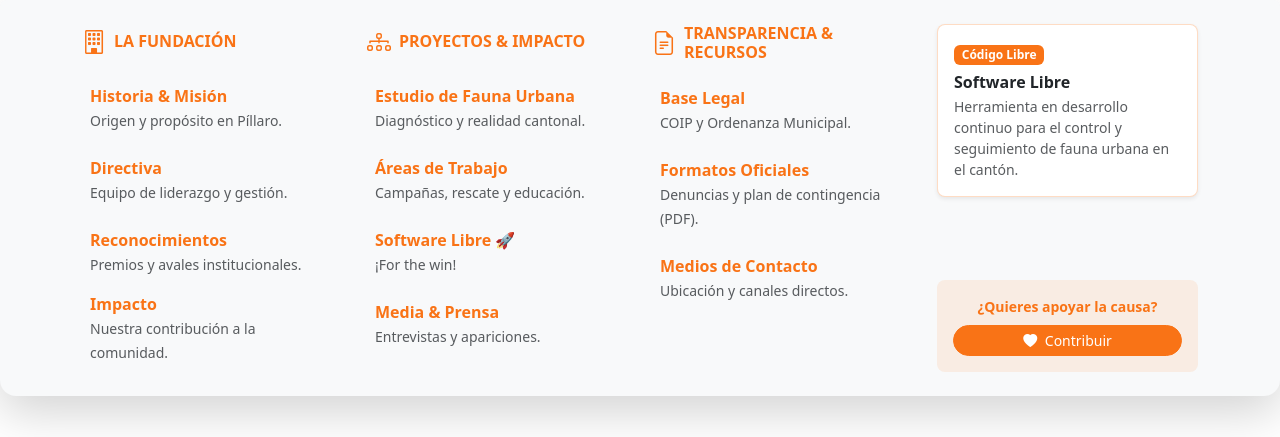
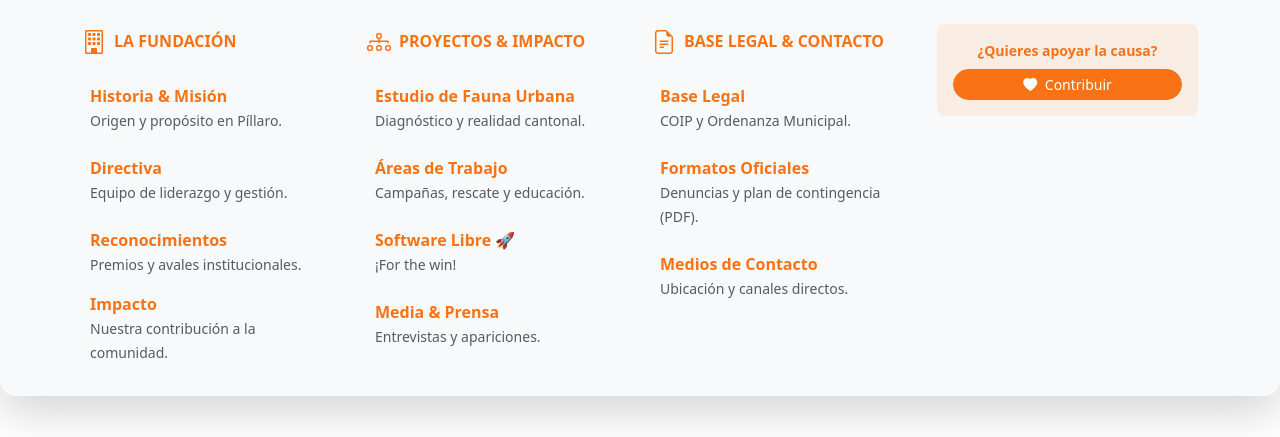
Before and after one commit to happypawspillaro/happypaws, a Django app: page /cuentas/ingresar/ in a window 1280 px wide, after a click on "Conócenos". Shown: the part 60-497 px from the top of the page. Run offline with Django 5.2, Linux system fonts and the light colour scheme; some libraries are stand-ins or nearby versions.

Commit message:
tarea: actualizar la base

```diff
--- a/web/code/templates/base.html
+++ b/web/code/templates/base.html
@@ -125,11 +125,11 @@
                         </li>
                       </ul>
                     </div>
-                    <!-- Categoría 3: Recursos y Transparencia -->
+                    <!-- Categoría 3: Base Legal & Contacto -->
                     <div class="col-md-3">
                       <div class="d-flex align-items-center mb-3 text-primary">
                         <i class="bi bi-file-earmark-text fs-4 me-2"></i>
-                        <h6 class="text-uppercase fw-bold mb-0">Transparencia & Recursos</h6>
+                        <h6 class="text-uppercase fw-bold mb-0">Base Legal & Contacto</h6>
                       </div>
                       <ul class="list-unstyled">
                         <li class="mb-2">
@@ -157,11 +157,6 @@
                     </div>
                     <!-- Categoría 4: Tarjeta Informativa / Impacto Rápido -->
                     <div class="col-md-3 d-flex flex-column justify-content-between">
-                      <div class="p-3 bg-white border border-primary border-opacity-25 rounded-3 shadow-sm mb-3">
-                        <span class="badge bg-primary mb-2">Código Libre</span>
-                        <h6 class="fw-bold text-dark mb-1">Software Libre</h6>
-                        <p class="small text-muted mb-0">Herramienta en desarrollo continuo para el control y seguimiento de fauna urbana en el cantón.</p>
-                      </div>
                       <div class="p-3 bg-primary bg-opacity-10 rounded-3 text-center">
                         <p class="small fw-semibold text-primary mb-2">¿Quieres apoyar la causa?</p>
                         <a href="{% url 'core:contribuir_home' %}"
```
